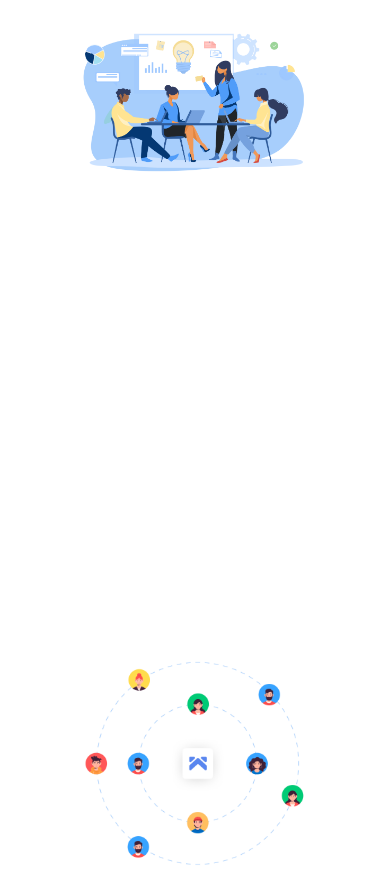
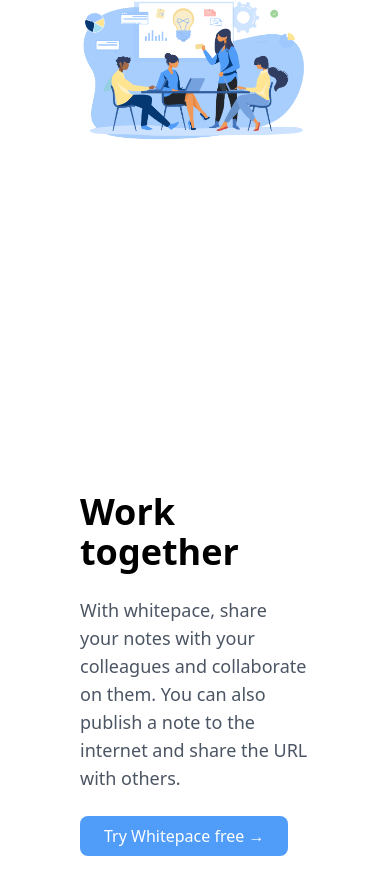
Before and after one commit to Satyam3002/MantineUI, a React (Vite) app: page / in a window 390 px wide. Shown: the part 1104-1997 px from the top of the page. Built offline with nearby package versions, Linux system fonts and the light colour scheme.

Commit message:
responsive fix

```diff
--- a/src/components/Project.jsx
+++ b/src/components/Project.jsx
@@ -3,7 +3,7 @@
 
 const ProjectSection = () => {
   return (
-    <Container size="lg" className="py-16 px-20">
+    <Container size="lg" className="pt-8 px-20">
       <div className="flex flex-col justify-end md:flex-row  items-center gap-44">
         {/* Left Content */}
         <div className="max-w-[500px] space-y-6">
--- a/src/components/workTogether.jsx
+++ b/src/components/workTogether.jsx
@@ -3,8 +3,8 @@
 
 const WorkTogetherSection = () => {
   return (
-    <Container size="lg" className="py-16 px-20">
-      <div className="flex flex-col md:flex-row items-center gap-20">
+    <Container size="lg" className=" px-20">
+      <div className="flex flex-col-reverse md:flex-row items-center gap-20">
         {/* Left Content */}
         <div className="flex-1">
           <img src="./img2.png" alt="" />
```
